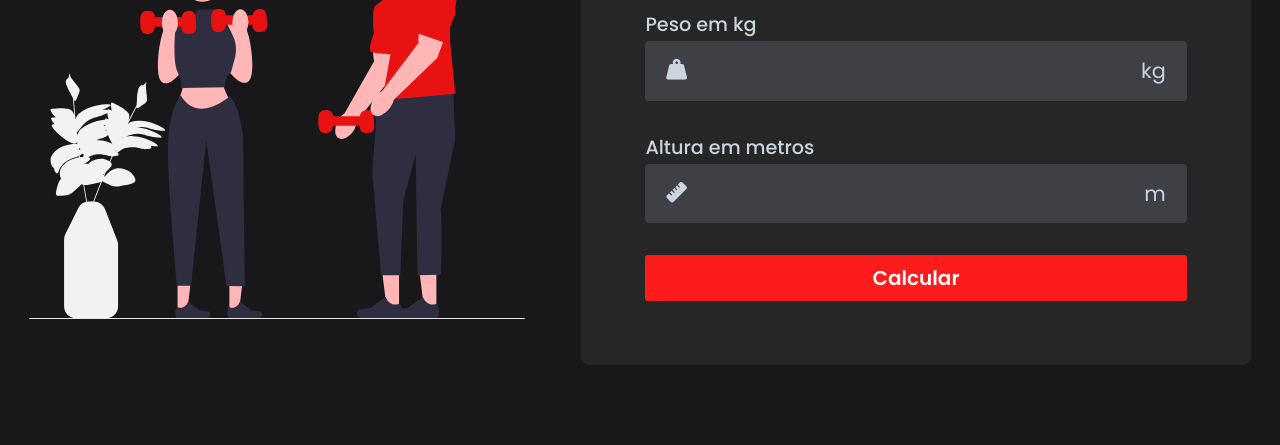
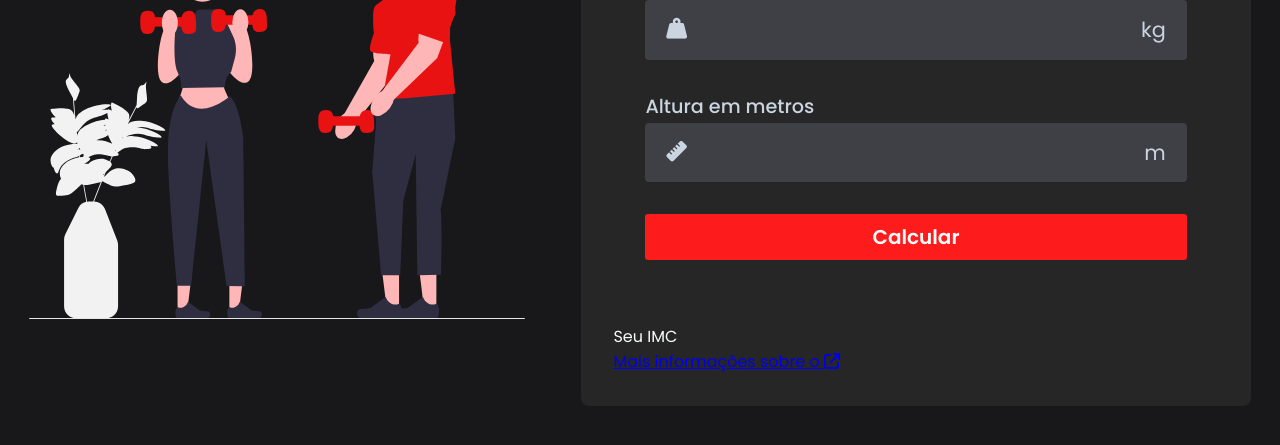
Before and after one commit to aninha306/revisao-2semestre, a plain HTML site: page index.html in a window 1280 px wide. Shown: the part 303-748 px from the top of the page. Drawn offline with Linux system fonts and the light colour scheme.

Commit message:
feat: finalizate html

```diff
--- a/index.html
+++ b/index.html
@@ -1,13 +1,17 @@
 <!DOCTYPE html>
-<html >
+<html>
+
 <head>
     <meta charset="UTF-8">
     <meta name="viewport" content="width=device-width, initial-scale=1.0">
     <link rel="stylesheet" href="assets/css/styles.index.css">
-    <link rel="stylesheet" href="https://cdnjs.cloudflare.com/ajax/libs/font-awesome/6.4.2/css/all.min.css" integrity="sha512-z3gLpd7yknf1YoNbCzqRKc4qyor8gaKU1qmn+CShxbuBusANI9QpRohGBreCFkKxLhei6S9CQXFEbbKuqLg0DA==" crossorigin="anonymous" referrerpolicy="no-referrer" />">
+    <link rel="stylesheet" href="https://cdnjs.cloudflare.com/ajax/libs/font-awesome/6.4.2/css/all.min.css"
+        integrity="sha512-z3gLpd7yknf1YoNbCzqRKc4qyor8gaKU1qmn+CShxbuBusANI9QpRohGBreCFkKxLhei6S9CQXFEbbKuqLg0DA=="
+        crossorigin="anonymous" referrerpolicy="no-referrer" />">
     <script src="assets/js/script.index.js"></script>
     <title>Calculadora IMC</title>
 </head>
+
 <body>
     <main>
         <section id="picture">
@@ -20,7 +24,7 @@
                 <div class="input-box">
                     <label for="weight">Peso em kg</label>
                     <div class="input-field">
-                        <i class="fa-solid fa-weight-hanging icon" ></i>
+                        <i class="fa-solid fa-weight-hanging icon"></i>
                         <input type="number" id="weight" name="weight" required>
                         <span class="unit">kg</span>
                     </div>
@@ -28,14 +32,32 @@
                 <div class="input-box">
                     <label for="height">Altura em metros</label>
                     <div class="input-field">
-                        <i class="fa-solid fa-ruler icon" ></i>
+                        <i class="fa-solid fa-ruler icon"></i>
                         <input type="number" id="height" name="height" required>
                         <span class="unit">m</span>
                     </div>
                 </div>
                 <button id="calculate">Calcular</button>
             </div>
+            <div id="infos">
+                <div id="results">
+                    <div id="imc">
+                        <span id="value"></span>
+                        <span id="status">Seu IMC</span>
+                    </div>
+                    <div id="description">
+                        <span id="text"></span>
+                    </div>
+                </div>
+                <div id="more-infos">
+                    <a href="https://mundoeducacao.uol.com.br/saude-bem-estar/imc.html">
+                        Mais informações sobre o
+                        <i class="fa-solid fa-arrow-up-right-from-square"></i>
+                    </a>
+                </div>
+            </div>
         </section>
     </main>
 </body>
+
 </html>
```
